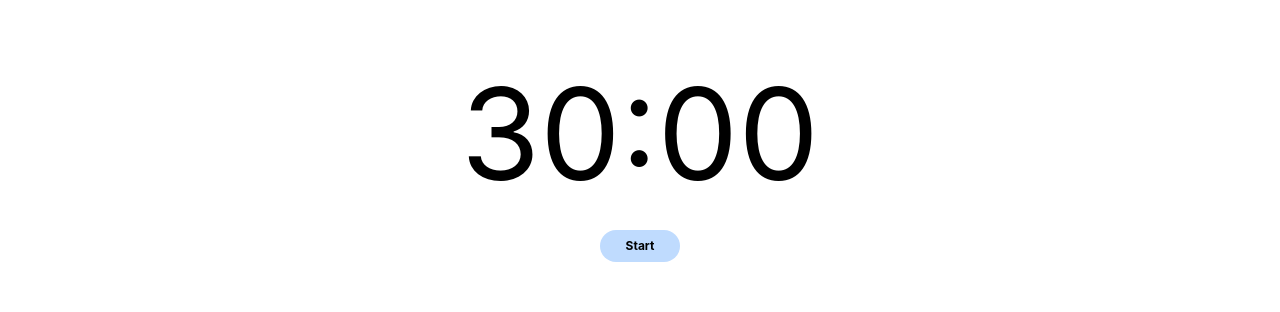
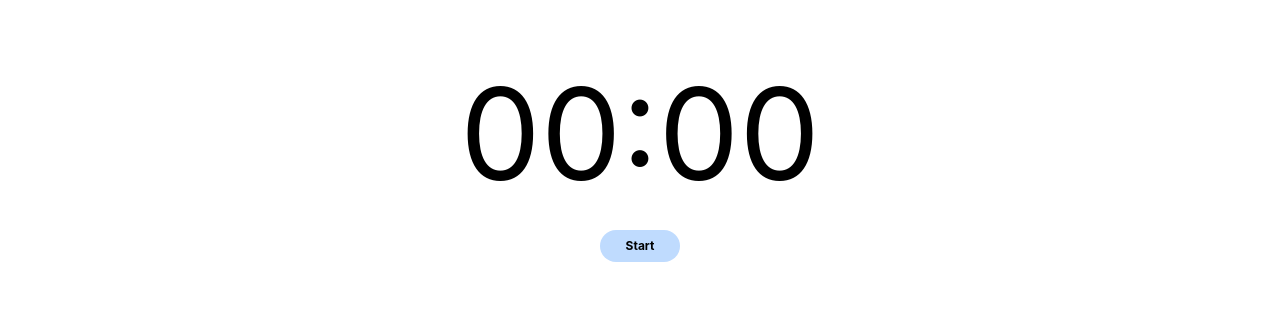
Before and after one commit to CipherSpell/timetracker, a Next.js app in the folder landing/: page / in a window 1280 px wide. Shown: the part 314-626 px from the top of the page. Built offline with nearby package versions, Linux system fonts and the light colour scheme.

Commit message:
fix: brought back stopwatch

```diff
--- a/landing/src/components/timetracker/Stopwatch.tsx
+++ b/landing/src/components/timetracker/Stopwatch.tsx
@@ -3,23 +3,23 @@
 import React, { useState, useEffect, useRef } from 'react'
 import { Button } from '../ui/Button'
 
-interface StopwatchProps {
-  sendActiveComponent: (data: string) => void
-}
+// interface StopwatchProps {
+//   sendActiveComponent: (data: string) => void
+// }
 
-const Stopwatch: React.FC<StopwatchProps> = ({ sendActiveComponent }) => {
+const Stopwatch: React.FC = () => {
   const [started, setStarted] = useState<boolean>(false)
   const [time, setTime] = useState<number>(0)
   const timerRef = useRef<NodeJS.Timeout | null>(null)
-  const [currentComponent] = useState<string>('Timer')
+  // const [currentComponent] = useState<string>('Timer')
 
   const handleStart = () => {
     setStarted(!started)
   }
 
-  const sendData = () => {
-    sendActiveComponent(currentComponent)
-  }
+  // const sendData = () => {
+  //   sendActiveComponent(currentComponent)
+  // }
 
   useEffect(() => {
     if (started) {
@@ -53,9 +53,9 @@ const Stopwatch: React.FC<StopwatchProps> = ({ sendActiveComponent }) => {
         >
           {started ? 'Pause' : 'Start'}
         </Button>
-        <Button variant='primary' onClick={sendData}>
+        {/* <Button variant='primary' onClick={sendData}>
           Timer
-        </Button>
+        </Button> */}
       </div>
     </div>
   )
--- a/landing/src/components/timetracker/Timetracker.tsx
+++ b/landing/src/components/timetracker/Timetracker.tsx
@@ -1,8 +1,7 @@
 'use client'
 
 import React from 'react'
-import Timer from './Timer'
-// import Stopwatch from './Stopwatch'
+import Stopwatch from './Stopwatch'
 
 const Timetracker = () => {
   // const [activeComponent, setActiveComponent] = useState<string>('')
@@ -21,7 +20,7 @@ const Timetracker = () => {
     //   )}
     // </div>
     <div>
-      <Timer />
+      <Stopwatch />
     </div>
   )
 }
```
